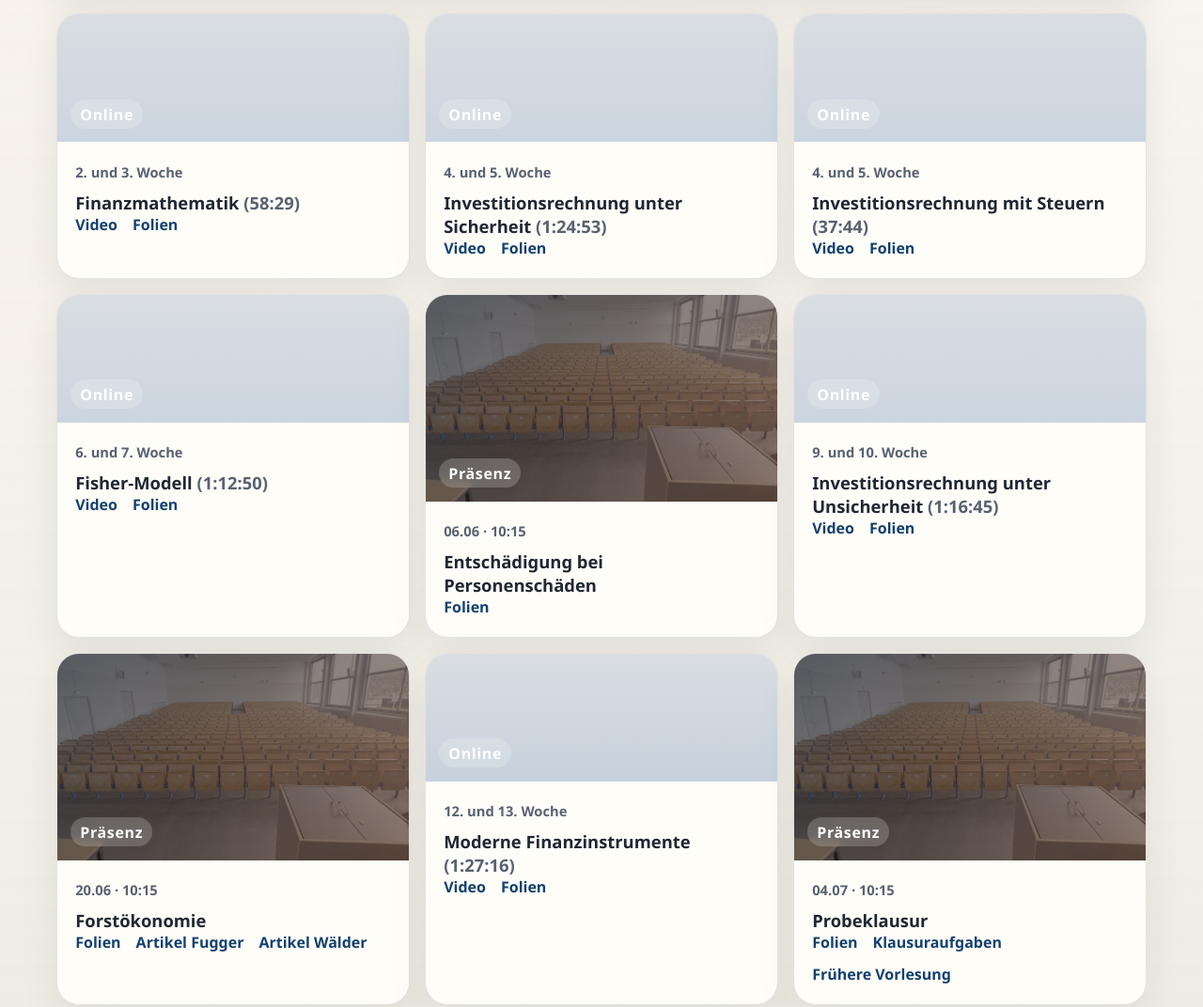
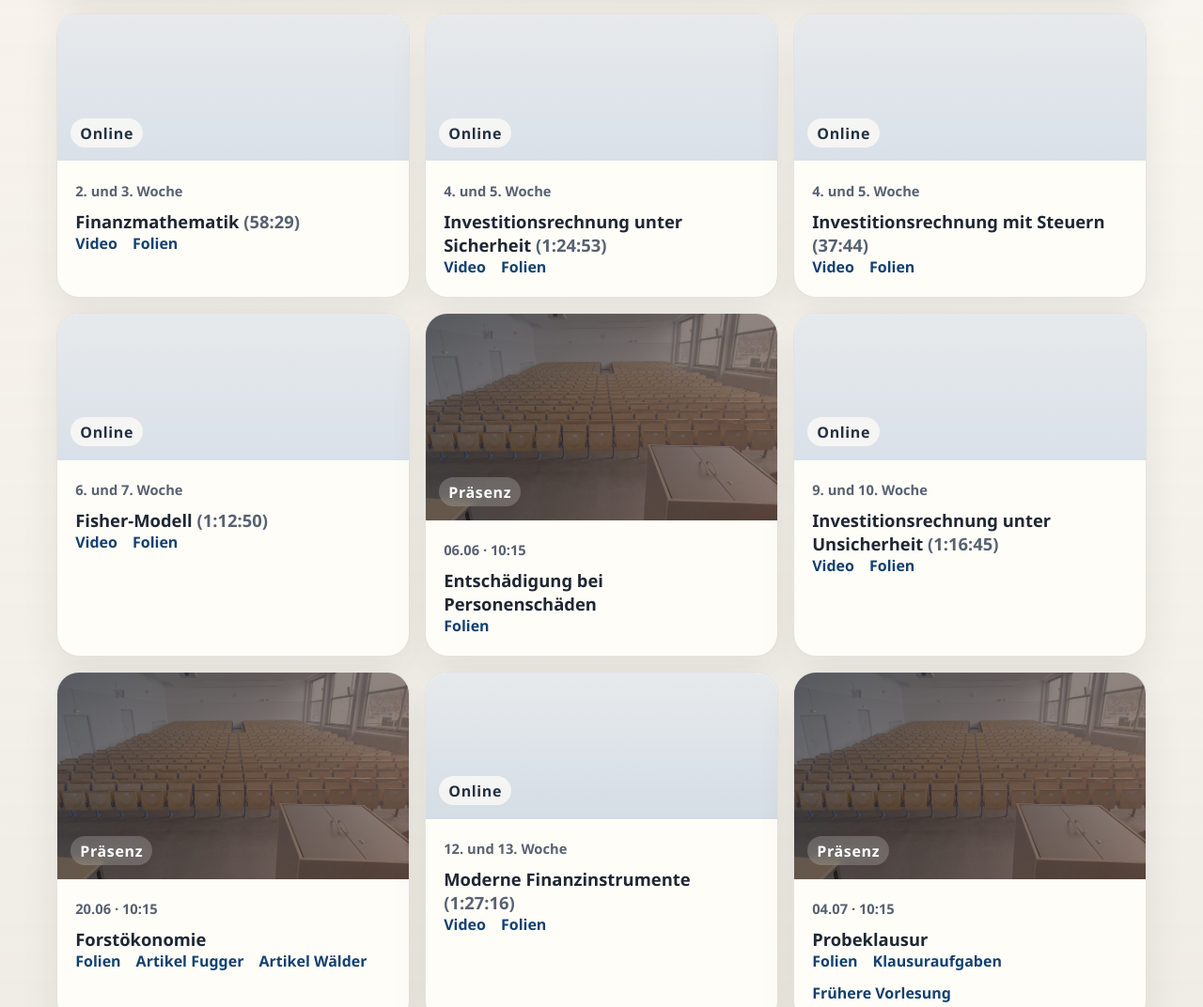
Before and after one commit to andreasloe/InvestitionUndFinanzierung, a plain HTML site: page docs/index.html in a window 1280 px wide. Shown: the part 1324-2396 px from the top of the page at 94% size. Drawn offline with Linux system fonts and the light colour scheme.

Commit message:
Update Blackboard links and refine online cards

```diff
--- a/docs/index.html
+++ b/docs/index.html
@@ -22,14 +22,14 @@
             <a class="pill-link" href="#imprint">Imprint</a>
             <a
               class="pill-link"
-              href="https://fu-berlin.blackboard.com/webapps/blackboard/content/listContent.jsp?course_id=_200642_1&content_id=_6149286_1"
+              href="https://fu-berlin.blackboard.com/webapps/blackboard/content/launchLink.jsp?course_id=_211800_1&tool_id=_1992_1&tool_type=TOOL&mode=cpview&mode=reset"
               target="_blank"
               rel="noreferrer"
               >FAQ Klausur</a
             >
             <a
               class="pill-link"
-              href="https://fu-berlin.blackboard.com/ultra/courses/_200642_1/cl/outline"
+              href="https://fu-berlin.blackboard.com/ultra/courses/_211800_1/cl/outline"
               target="_blank"
               rel="noreferrer"
               >Blackboard</a
@@ -445,7 +445,7 @@
               </p>
               <div class="link-row">
                 <a
-                  href="https://fu-berlin.blackboard.com/webapps/blackboard/content/listContent.jsp?course_id=_200642_1&content_id=_6149286_1"
+                  href="https://fu-berlin.blackboard.com/webapps/blackboard/content/launchLink.jsp?course_id=_211800_1&tool_id=_1992_1&tool_type=TOOL&mode=cpview&mode=reset"
                   target="_blank"
                   rel="noreferrer"
                   >Zur FAQ</a
--- a/docs/style.css
+++ b/docs/style.css
@@ -271,45 +271,51 @@ a:hover {
 }
 
 .lecture-poster-online {
+  min-height: 156px;
   background:
-    linear-gradient(180deg, rgba(21, 47, 70, 0.16), rgba(18, 65, 112, 0.22)),
+    linear-gradient(180deg, rgba(21, 47, 70, 0.1), rgba(18, 65, 112, 0.16)),
     #f2f4f7;
   background-position: center top;
 }
 
+.lecture-poster-online span {
+  color: #233142;
+  background: rgba(255, 253, 248, 0.72);
+}
+
 .lecture-poster-finanzmathematik {
   background-image:
-    linear-gradient(180deg, rgba(21, 47, 70, 0.16), rgba(18, 65, 112, 0.22)),
+    linear-gradient(180deg, rgba(21, 47, 70, 0.1), rgba(18, 65, 112, 0.16)),
     url("./assets/thumb-finanzmathematik.png");
 }
 
 .lecture-poster-sicherheit {
   background-image:
-    linear-gradient(180deg, rgba(21, 47, 70, 0.16), rgba(18, 65, 112, 0.22)),
+    linear-gradient(180deg, rgba(21, 47, 70, 0.1), rgba(18, 65, 112, 0.16)),
     url("./assets/thumb-finanzmathematik.png");
 }
 
 .lecture-poster-steuern {
   background-image:
-    linear-gradient(180deg, rgba(21, 47, 70, 0.16), rgba(18, 65, 112, 0.22)),
+    linear-gradient(180deg, rgba(21, 47, 70, 0.1), rgba(18, 65, 112, 0.16)),
     url("./assets/thumb-finanzmathematik.png");
 }
 
 .lecture-poster-fisher {
   background-image:
-    linear-gradient(180deg, rgba(21, 47, 70, 0.16), rgba(18, 65, 112, 0.22)),
+    linear-gradient(180deg, rgba(21, 47, 70, 0.1), rgba(18, 65, 112, 0.16)),
     url("./assets/thumb-finanzmathematik.png");
 }
 
 .lecture-poster-unsicherheit {
   background-image:
-    linear-gradient(180deg, rgba(21, 47, 70, 0.16), rgba(18, 65, 112, 0.22)),
+    linear-gradient(180deg, rgba(21, 47, 70, 0.1), rgba(18, 65, 112, 0.16)),
     url("./assets/thumb-finanzmathematik.png");
 }
 
 .lecture-poster-finanzinstrumente {
   background-image:
-    linear-gradient(180deg, rgba(21, 47, 70, 0.16), rgba(18, 65, 112, 0.24)),
+    linear-gradient(180deg, rgba(21, 47, 70, 0.1), rgba(18, 65, 112, 0.18)),
     url("./assets/thumb-finanzmathematik.png");
 }
 
```
